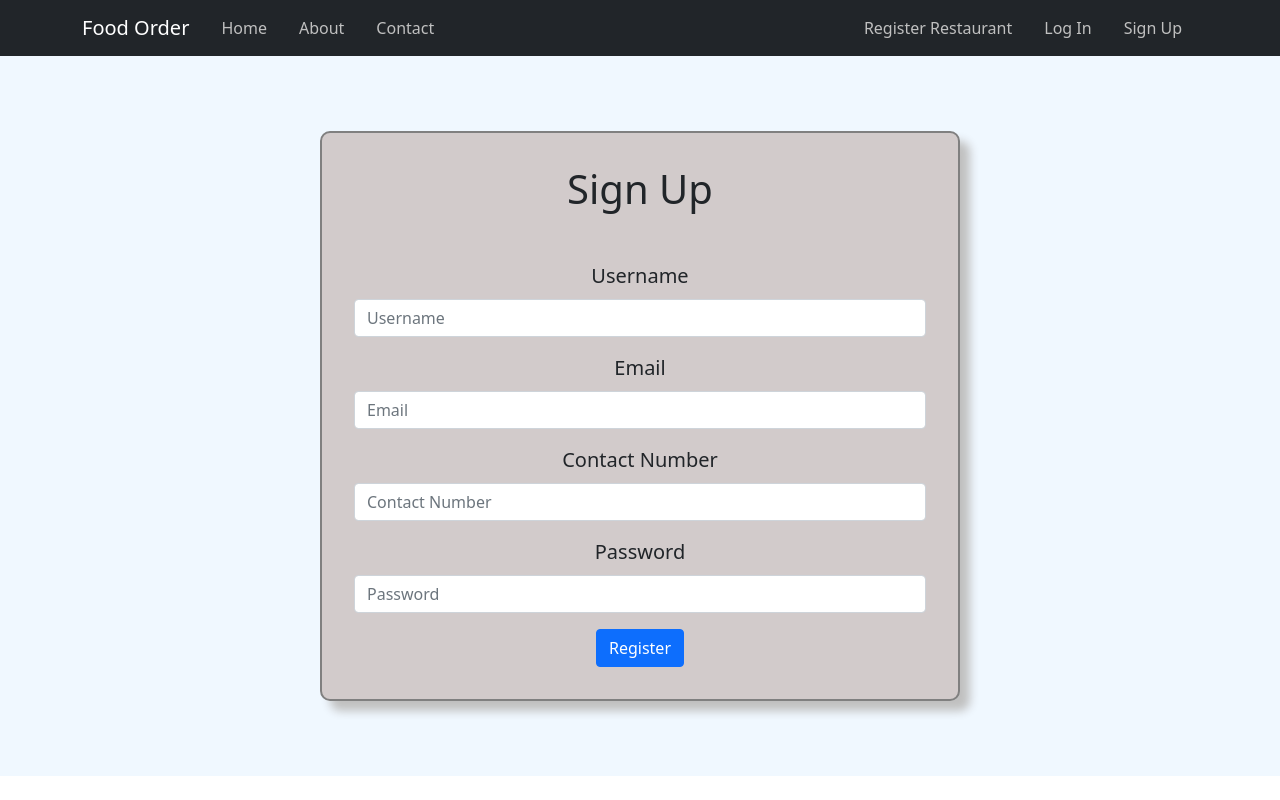
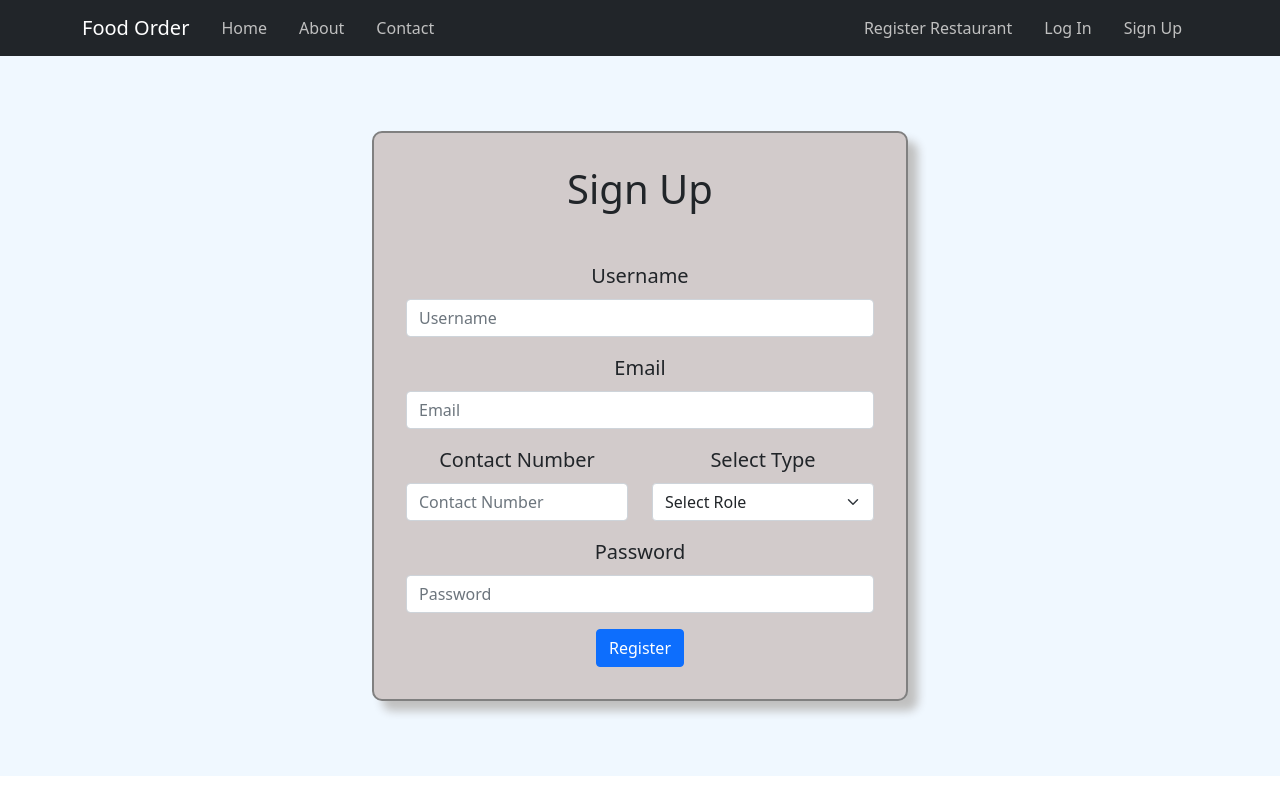
Before and after one commit to Akash9575/food-order-webapp, a React (Create React App) app: page /signup in a window 1280 px wide. Built offline with nearby package versions, Linux system fonts and the light colour scheme.

Commit message:
Define Roles Done

```diff
--- a/src/component/AuthModal.css
+++ b/src/component/AuthModal.css
@@ -8,7 +8,7 @@
 
 .form{
     margin: auto;
-    min-width: 50%;
+    min-width: 500px;
     background-color: rgb(210, 203, 203);
     border: 2px solid gray;
     border-radius: 10px;
--- a/src/component/LoginModal.js
+++ b/src/component/LoginModal.js
@@ -20,7 +20,7 @@ export default function LoginModal(props) {
       event.stopPropagation();
     } else {
 
-      axios.post(`https://d77d-103-240-35-190.in.ngrok.io/users/sign_in`, { user: login_data })
+      axios.post(`https://e293-103-240-35-190.in.ngrok.io/users/sign_in`, { user: login_data })
       .then(res => {
         console.log(res)
         if (res.status === 200) {
--- a/src/component/SignUpModal.js
+++ b/src/component/SignUpModal.js
@@ -1,14 +1,15 @@
 import { useState } from "react";
 import { Button, Modal, Form, Row, Col } from "../react-bootstrap/component";
-import './AuthModal.css'
+import "./AuthModal.css";
 
 export default function SignUpModal() {
   // const [show, setShow] = useState(true);
   const [validated, setValidated] = useState(false);
   const [register_data, setRegister_data] = useState({
     name: "",
+    email: "",
     contact_number: "",
-    email: "",
+    role: "",
     password: "",
   });
 
@@ -17,17 +18,17 @@ export default function SignUpModal() {
     const form = event.currentTarget;
     if (form.checkValidity() === false) {
       event.stopPropagation();
+    } else if (register_data.contact_number.length !== 10) {
+      return alert("Contact number Must be 10 digit");
+    } else if (register_data.password.length < 6) {
+      return alert("Password at least 6 char long");
+    } else if(register_data.role === '' || register_data.role === 'Select Role')
+    {
+      return alert("Please Select Role");
     }
-    else if(register_data.contact_number.length !== 10)
-    {
-      return alert('Contact number Must be 10 digit')
-    }
-    else if(register_data.password.length < 6)
-    {
-      return alert('Password at least 6 char long')
-    } else {
-      // console.log(login_data);
-      fetch("https://e5f0-2405-205-c86a-7de7-db8c-5844-6bc1-df36.in.ngrok.io/users", {
+    else {
+      console.log(register_data);
+      fetch("https://e293-103-240-35-190.in.ngrok.io/users", {
         method: "POST",
         headers: {
           "Content-Type": "application/json",
@@ -86,7 +87,7 @@ export default function SignUpModal() {
                 className="form_control_feedback"
                 type="invalid"
               >
-                Please Enter a Name.
+                Please Enter a Name
               </Form.Control.Feedback>
             </Form.Group>
           </Row>
@@ -105,7 +106,7 @@ export default function SignUpModal() {
                 className="form_control_feedback"
                 type="invalid"
               >
-                Please Enter an Email.
+                Please Enter an Email
               </Form.Control.Feedback>
             </Form.Group>
           </Row>
@@ -124,7 +125,22 @@ export default function SignUpModal() {
                 className="form_control_feedback"
                 type="invalid"
               >
-                Please Enter a Contact Number.
+                Please Enter a Contact Number
+              </Form.Control.Feedback>
+            </Form.Group>
+            <Form.Group as={Col} controlId="validationCustomSelectUserType">
+              <Form.Label className="form_label">Select Type</Form.Label>
+              <Form.Select aria-label="Default select example" name="role" onChange={handleChange} >
+                <option>Select Role</option>
+                <option value="Customer">Customer</option>
+                <option value="Delivery Men">Delivery Men</option>
+                <option value="Restaurant Owner">Restaurant Owner</option>
+              </Form.Select>
+              <Form.Control.Feedback
+                className="form_control_feedback"
+                type="invalid"
+              >
+                Please Select a User Type
               </Form.Control.Feedback>
             </Form.Group>
           </Row>
```
